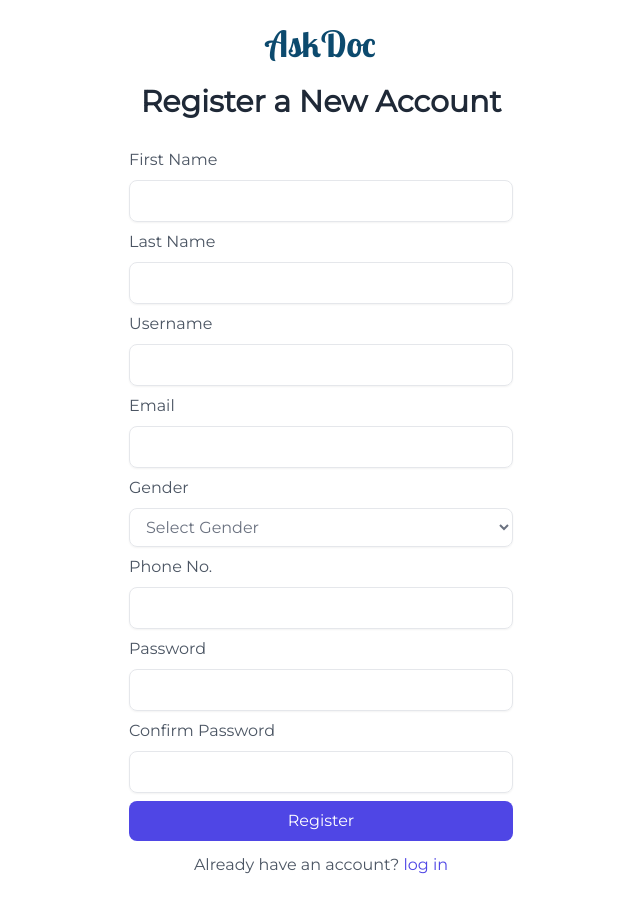
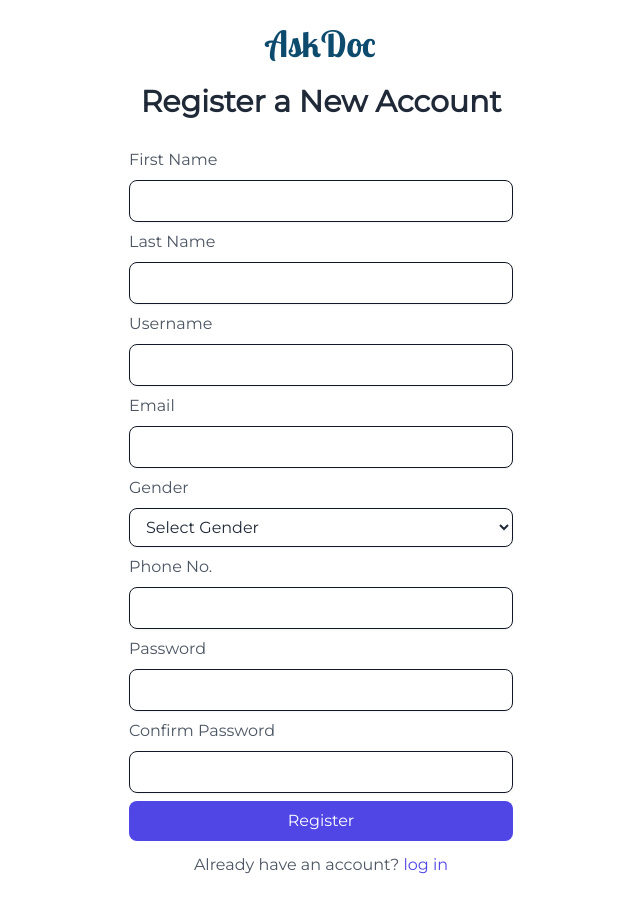
Before and after one commit to EdoriAtiri/Sympto, a React (Vite) app: page /register in a window 1280 px wide. Shown: the whole page, without its empty margins (319-959 px from the left). Built offline with nearby package versions, Linux system fonts and the light colour scheme; no server answers.

Commit message:
Adjust login input and profile input styles

```diff
--- a/src/pages/Login.jsx
+++ b/src/pages/Login.jsx
@@ -5,12 +5,14 @@ import { toast } from "react-toastify";
 import Logo from "../components/Logo";
 import { login, reset } from "../features/Auth/authSlice";
 import Loading from "../components/Loading";
+import { FaEye } from "react-icons/fa";
 
 const Login = () => {
   const [formInput, setFormInput] = useState({
     email: "",
     password: "",
   });
+  const [showPassword, setShowPassword] = useState(false);
   const { userAuth, isLoading, isError, isSuccess, message } = useSelector(
     (state) => state.auth,
   );
@@ -73,20 +75,28 @@ const Login = () => {
                 name="email"
                 value={email}
                 required
-                className="mt-2 w-full rounded-lg border bg-transparent px-3 py-2 text-gray-500 shadow-sm outline-none focus:border-indigo-600"
+                className="mt-2 w-full rounded-lg border border-gray-800 bg-transparent px-3 py-2 text-gray-800 shadow-sm outline-none focus:border-indigo-600"
               />
             </div>
-            <div>
+            <div className="relative">
               <label className="font-medium">Password</label>
               <input
                 onChange={onChange}
-                type="password"
+                type={`${showPassword ? "text" : "password"}`}
                 id="password"
                 name="password"
                 value={password}
                 required
-                className="mt-2 w-full rounded-lg border bg-transparent px-3 py-2 text-gray-500 shadow-sm outline-none focus:border-indigo-600"
+                className="mt-2 w-full rounded-lg border border-gray-800 bg-transparent px-3 py-2 text-gray-800 shadow-sm outline-none focus:border-indigo-600"
               />
+              <button
+                onClick={() => setShowPassword(!showPassword)}
+                className={`${
+                  showPassword ? "text-gray-800" : "text-gray-400"
+                } absolute right-0.5 top-[2.3rem] p-2`}
+              >
+                <FaEye />
+              </button>
             </div>
 
             <div className="flex items-center justify-between text-sm">
--- a/src/pages/Profile.jsx
+++ b/src/pages/Profile.jsx
@@ -120,7 +120,7 @@ const Profile = () => {
           {isEdit && (
             <button
               onClick={() => setIsDisabled(false)}
-              className="text-gray-800 active:scale-95"
+              className="text-sky-500 active:scale-95"
             >
               <FaEdit size="1.3em" />
             </button>
@@ -140,7 +140,11 @@ const Profile = () => {
                   value={age}
                   required
                   disabled={isDisabled}
-                  className="mt-2 w-full rounded-lg border bg-transparent px-3 py-2 text-gray-500 shadow-sm outline-none focus:border-indigo-600"
+                  className={`mt-2 w-full rounded-lg border bg-transparent px-3 py-2  shadow-sm outline-none focus:border-indigo-600 ${
+                    isDisabled
+                      ? "text-gray-500"
+                      : "border-gray-900 text-gray-800 "
+                  }`}
                 />
               </div>
 
@@ -156,7 +160,11 @@ const Profile = () => {
                   value={height}
                   required
                   disabled={isDisabled}
-                  className="mt-2 w-full rounded-lg border bg-transparent px-3 py-2 text-gray-500 shadow-sm outline-none focus:border-indigo-600"
+                  className={`mt-2 w-full rounded-lg border bg-transparent px-3 py-2  shadow-sm outline-none focus:border-indigo-600 ${
+                    isDisabled
+                      ? "text-gray-500"
+                      : "border-gray-900 text-gray-800 "
+                  }`}
                 />
               </div>
 
@@ -172,7 +180,11 @@ const Profile = () => {
                   value={weight}
                   required
                   disabled={isDisabled}
-                  className="mt-2 w-full rounded-lg border bg-transparent px-3 py-2 text-gray-500 shadow-sm outline-none focus:border-indigo-600"
+                  className={`mt-2 w-full rounded-lg border bg-transparent px-3 py-2 shadow-sm outline-none focus:border-indigo-600 ${
+                    isDisabled
+                      ? "text-gray-500"
+                      : "border-gray-900 text-gray-800 "
+                  }`}
                 />
               </div>
             </div>
@@ -181,7 +193,11 @@ const Profile = () => {
               <div>
                 <label className="font-medium">Blood Group</label>
                 <select
-                  className="mt-2 w-full rounded-lg border bg-transparent px-3 py-2 text-gray-500 shadow-sm outline-none focus:border-indigo-600"
+                  className={`mt-2 w-full rounded-lg border bg-transparent px-3 py-2  shadow-sm outline-none focus:border-indigo-600 ${
+                    isDisabled
+                      ? "text-gray-500"
+                      : "border-gray-900 text-gray-800 "
+                  }`}
                   name="blood_group"
                   id="blood_group"
                   value={blood_group}
@@ -202,7 +218,11 @@ const Profile = () => {
               <div className="">
                 <label className="font-medium">Genotype</label>
                 <select
-                  className="mt-2 w-full rounded-lg border bg-transparent px-3 py-2 text-gray-500 shadow-sm outline-none focus:border-indigo-600"
+                  className={`mt-2 w-full rounded-lg border bg-transparent px-3 py-2  shadow-sm outline-none focus:border-indigo-600 ${
+                    isDisabled
+                      ? "text-gray-500"
+                      : "border-gray-900 text-gray-800 "
+                  }`}
                   name="genotype"
                   id="genotype"
                   value={genotype}
@@ -233,7 +253,9 @@ const Profile = () => {
               id="Medical_records"
               value={Medical_records}
               disabled={isDisabled}
-              className="mt-2 w-full rounded-lg border bg-transparent px-3 py-2 text-gray-500 shadow-sm outline-none focus:border-indigo-600"
+              className={`mt-2 w-full rounded-lg border bg-transparent px-3 py-2  shadow-sm outline-none focus:border-indigo-600 ${
+                isDisabled ? "text-gray-500" : "border-gray-900 text-gray-800 "
+              }`}
               rows="4"
             ></textarea>
             <input />
@@ -253,7 +275,7 @@ const Profile = () => {
 
           <div className="w-full lg:mt-4 lg:flex lg:justify-center">
             <button className="w-full rounded-lg bg-indigo-600 px-4 py-2 font-medium text-white duration-150 hover:bg-indigo-500 active:bg-indigo-600 lg:w-96">
-              {isEdit ? "Edit Profile" : "Save Profile"}
+              {isEdit ? "Update Profile" : "Save Profile"}
             </button>
           </div>
         </form>
--- a/src/pages/Register.jsx
+++ b/src/pages/Register.jsx
@@ -146,7 +146,7 @@ const Register = () => {
                 name="first_name"
                 value={first_name}
                 required
-                className="mt-2 w-full rounded-lg border bg-transparent px-3 py-2 text-gray-500 shadow-sm outline-none focus:border-indigo-600"
+                className="mt-2 w-full rounded-lg border border-gray-900 bg-transparent px-3 py-2 text-gray-800 shadow-sm outline-none focus:border-indigo-600"
               />
             </div>
 
@@ -159,7 +159,7 @@ const Register = () => {
                 name="last_name"
                 value={last_name}
                 required
-                className="mt-2 w-full rounded-lg border bg-transparent px-3 py-2 text-gray-500 shadow-sm outline-none focus:border-indigo-600"
+                className="mt-2 w-full rounded-lg border border-gray-900 bg-transparent px-3 py-2 text-gray-800 shadow-sm outline-none focus:border-indigo-600"
               />
             </div>
 
@@ -172,7 +172,7 @@ const Register = () => {
                 name="username"
                 value={username}
                 required
-                className="mt-2 w-full rounded-lg border bg-transparent px-3 py-2 text-gray-500 shadow-sm outline-none focus:border-indigo-600"
+                className="mt-2 w-full rounded-lg border border-gray-900 bg-transparent px-3 py-2 text-gray-800 shadow-sm outline-none focus:border-indigo-600"
               />
             </div>
 
@@ -185,14 +185,14 @@ const Register = () => {
                 name="email"
                 value={email}
                 required
-                className="mt-2 w-full rounded-lg border bg-transparent px-3 py-2 text-gray-500 shadow-sm outline-none focus:border-indigo-600"
+                className="mt-2 w-full rounded-lg border border-gray-900 bg-transparent px-3 py-2 text-gray-800 shadow-sm outline-none focus:border-indigo-600"
               />
             </div>
 
             <div>
               <label className="font-medium">Gender</label>
               <select
-                className="mt-2 w-full rounded-lg border bg-transparent px-3 py-2 text-gray-500 shadow-sm outline-none focus:border-indigo-600"
+                className="mt-2 w-full rounded-lg border border-gray-900 bg-transparent px-3 py-2 text-gray-800 shadow-sm outline-none focus:border-indigo-600"
                 name="gender"
                 id="gender"
                 value={gender}
@@ -215,7 +215,7 @@ const Register = () => {
                 name="phone_number"
                 value={phone_number}
                 required
-                className="mt-2 w-full rounded-lg border bg-transparent px-3 py-2 text-gray-500 shadow-sm outline-none focus:border-indigo-600"
+                className="mt-2 w-full rounded-lg border border-gray-900 bg-transparent px-3 py-2 text-gray-800 shadow-sm outline-none focus:border-indigo-600"
               />
             </div>
 
@@ -229,7 +229,7 @@ const Register = () => {
                 value={password}
                 min="6"
                 required
-                className="mt-2 w-full rounded-lg border bg-transparent px-3 py-2 text-gray-500 shadow-sm outline-none focus:border-indigo-600"
+                className="mt-2 w-full rounded-lg border border-gray-900 bg-transparent px-3 py-2 text-gray-800 shadow-sm outline-none focus:border-indigo-600"
               />
             </div>
             <div>
@@ -241,7 +241,7 @@ const Register = () => {
                 name="password2"
                 value={password2}
                 required
-                className="mt-2 w-full rounded-lg border bg-transparent px-3 py-2 text-gray-500 shadow-sm outline-none focus:border-indigo-600"
+                className="mt-2 w-full rounded-lg border border-gray-900 bg-transparent px-3 py-2 text-gray-800 shadow-sm outline-none focus:border-indigo-600"
               />
             </div>
 
```
